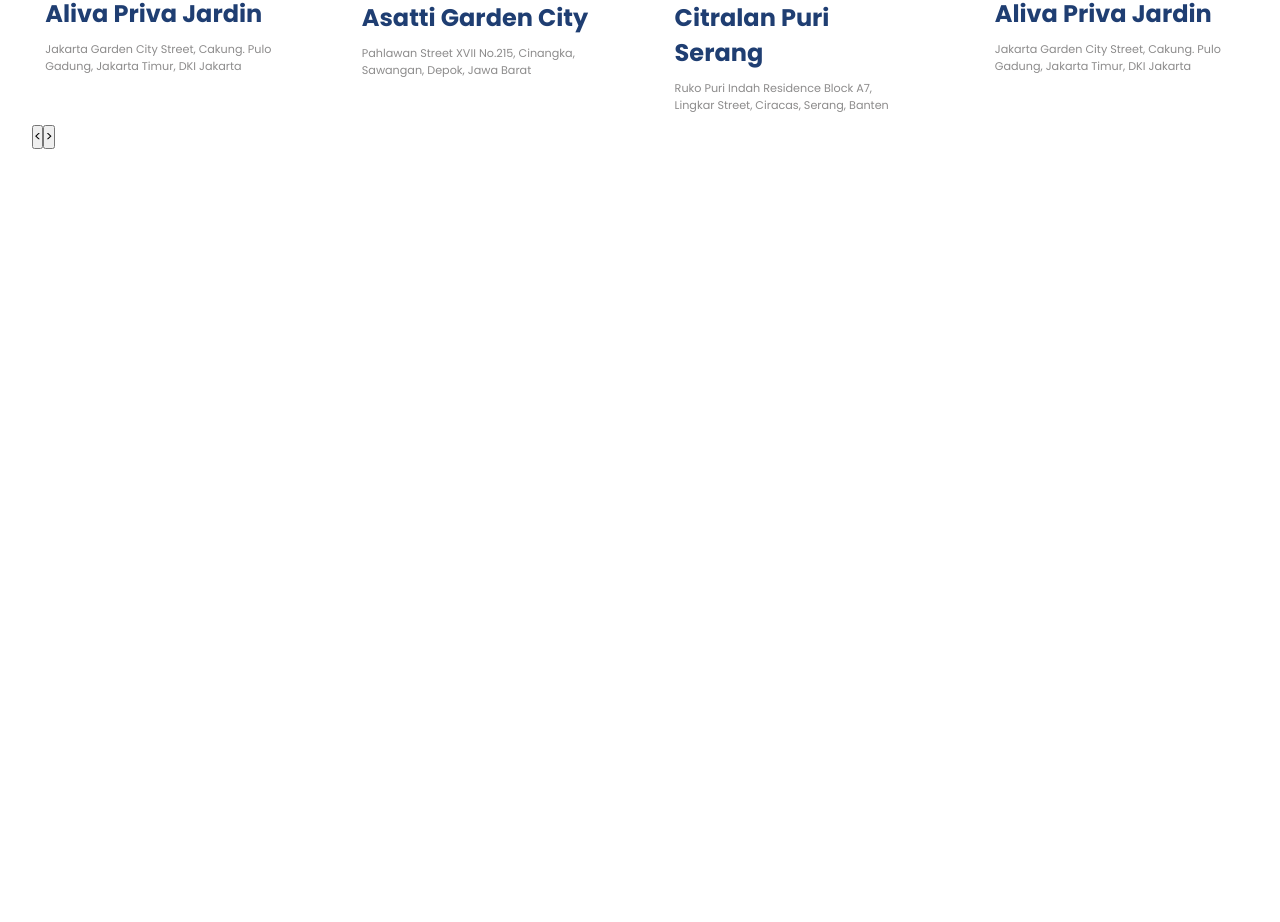
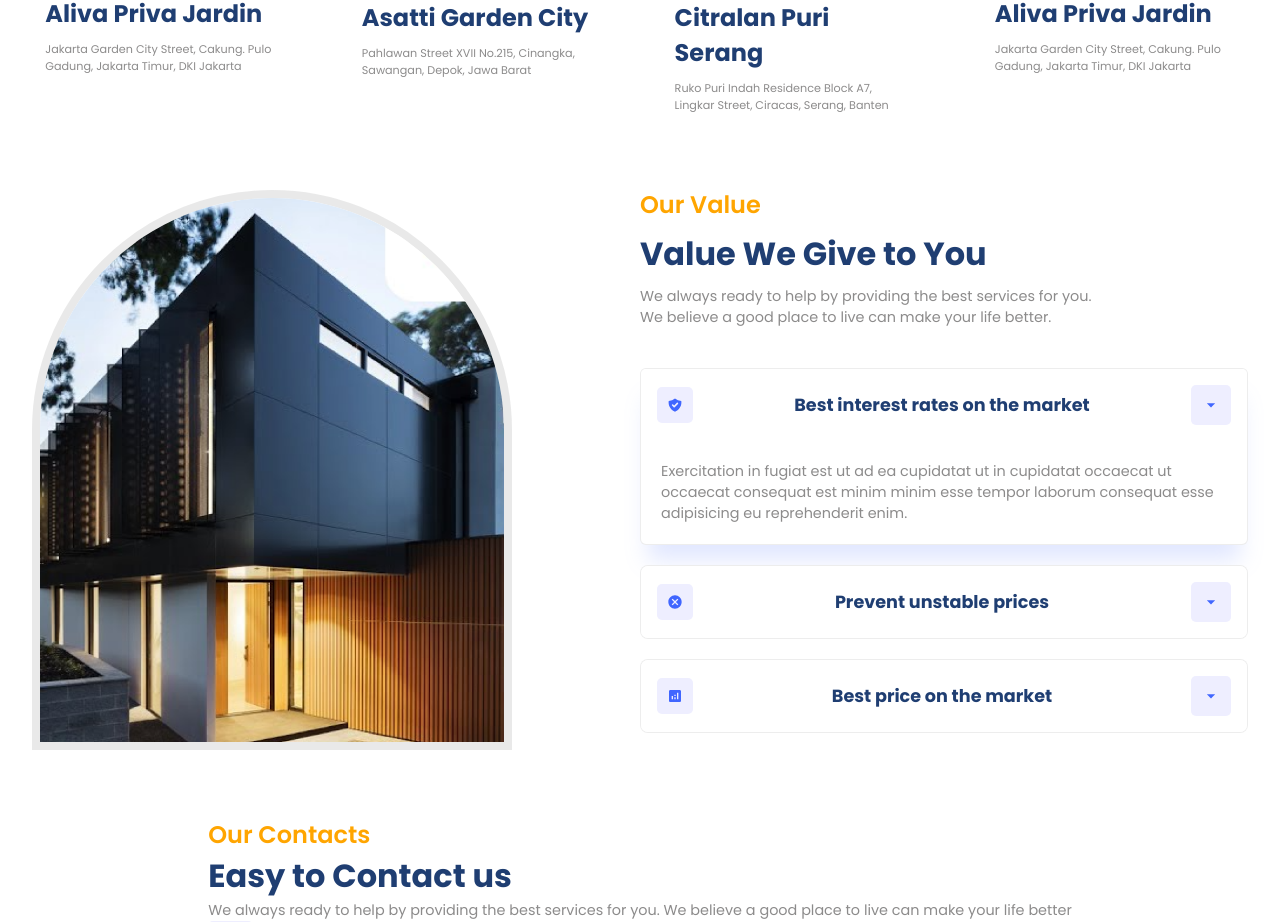
Before and after one commit to ValentineOO/real-estate-app, a React (Vite) app in the folder client/: page / in a window 1280 px wide. Shown: the part 1283-2205 px from the top of the page. Before the commit the page ends 1464 px from the top, so only its background shows below. Built offline with nearby package versions, Linux system fonts and the light colour scheme; a web font is replaced by a local one.

Commit message:
adding contacts

```diff
--- a/client/src/App.jsx
+++ b/client/src/App.jsx
@@ -3,6 +3,8 @@ import Hero from "./components/hero/Hero";
 import "./App.css";
 import Companies from "./components/Companies/Companies";
 import Residencies from "./components/Residencies/Residencies";
+import Value from "./components/Value/Value";
+import Contact from "./components/Contact/Contact";
 
 function App() {
   return (
@@ -15,6 +17,8 @@ function App() {
       </div>
       <Companies />
       <Residencies />
+      <Value />
+      <Contact/>
     </div>
   );
 }
--- /dev/null
+++ b/client/src/components/Contact/Contact.css
@@ -0,0 +1,15 @@
+.c-container{
+    justify-content: space-between;
+}
+
+.c-container>div{
+    flex: 1;
+}
+
+.c-right{
+    width: 100%;
+}
+
+.c-left{
+    gap: 0.5rem;
+}
--- /dev/null
+++ b/client/src/components/Contact/Contact.jsx
@@ -0,0 +1,40 @@
+import React from "react";
+import { MdCall } from "react-icons/md";
+import { BsFillChatDotsFill } from "react-icons/bs";
+import { HiChatBubbleBottomCenter } from "react-icons/hi";
+
+const Contact = () => {
+  return (
+    <section className="c-wrapper">
+      <div className="paddings innerWidth flexCenter c-container">
+        <div className="flexColStart c-left">
+          <span className="orangeText">Our Contacts</span>
+          <span className="primaryText">Easy to Contact us</span>
+          <span className="secondaryText">
+            {" "}
+            We always ready to help by providing the best services for you. We
+            believe a good place to live can make your life better{" "}
+          </span>
+          <div className="flexColStart contactModes">
+            <div className="flexColStart row">
+              <div className="flexColCenter mode">
+                <div className="flexStart">
+                  <div className="flexCenter icon">
+                    <MdCall size={25} />
+                  </div>
+                </div>
+              </div>
+            </div>
+          </div>
+        </div>
+        <div className="c-right">
+          <div className="image-container">
+            <img src="./contact.jpg" alt="" />
+          </div>
+        </div>
+      </div>
+    </section>
+  );
+};
+
+export default Contact;
--- a/client/src/components/Residencies/Residencies.css
+++ b/client/src/components/Residencies/Residencies.css
@@ -56,6 +56,31 @@
   overflow: visible;
 }
 
-.r-buttons{
+.r-buttons {
+  position: absolute;
+  gap: 1rem;
+  top: -4rem;
+  right: 0;
+}
 
+.r-buttons button {
+  font-size: 1.2rem;
+  padding: 0.2rem 0.8rem;
+  color: blue;
+  border: none;
+  border-radius: 5px;
+  -webkit-border-radius: 5px;
+  -moz-border-radius: 5px;
+  -ms-border-radius: 5px;
+  -o-border-radius: 5px;
+  background-color: white;
+  cursor: pointer;
 }
+
+.r-buttons > :nth-child(1) {
+  background-color: #eeeeff;
+}
+
+.r-buttons > :nth-child(2) {
+  box-shadow: 0px 0px 5px 1px rgba(0, 0, 0, 0.25);
+}
--- a/client/src/components/Residencies/Residencies.jsx
+++ b/client/src/components/Residencies/Residencies.jsx
@@ -41,7 +41,7 @@ export default Residencies;
 const SliderButtons = () => {
   const swiper = useSwiper();
   return (
-    <div className="r-buttons">
+    <div className="flexCenter r-buttons">
       <button onClick={() => swiper.slidePrev()}>&lt;</button>
       <button onClick={() => swiper.slideNext()}>&gt;</button>
     </div>
--- /dev/null
+++ b/client/src/components/Value/Value.css
@@ -0,0 +1,63 @@
+.v-container .image-container {
+  border: 8px solid rgb(232 232 232 / 93%);
+}
+
+.v-container > div {
+  flex: 1;
+}
+
+.v-right {
+  gap: 0.5rem;
+}
+
+.accordion {
+  margin-top: 2rem;
+  border: none;
+}
+
+.accordionItem {
+  background: white;
+  border: 0.8px solid rgba(128, 128, 128, 0.143);
+  border-radius: 8px;
+  -webkit-border-radius: 8px;
+  -moz-border-radius: 8px;
+  -ms-border-radius: 8px;
+  -o-border-radius: 8px;
+  overflow: hidden;
+  margin-bottom: 20px;
+}
+
+.accordionItem.expanded {
+  box-shadow: var(--shadow);
+  border-radius: 6px;
+  -webkit-border-radius: 6px;
+  -moz-border-radius: 6px;
+  -ms-border-radius: 6px;
+  -o-border-radius: 6px;
+}
+
+.accordionButton {
+  background: white;
+  padding: 1rem;
+  width: 100%;
+  justify-content: space-between;
+  cursor: pointer;
+}
+
+.icon {
+  padding: 10px;
+  background: #eeeeff;
+  border-radius: 5px;
+  -webkit-border-radius: 5px;
+  -moz-border-radius: 5px;
+  -ms-border-radius: 5px;
+  -o-border-radius: 5px;
+}
+
+.icon svg {
+  fill: var(--blue);
+}
+
+.accordionButton .primaryText {
+  font-size: 1.1rem;
+}
--- /dev/null
+++ b/client/src/components/Value/Value.jsx
@@ -0,0 +1,78 @@
+import React, { useState } from "react";
+import {
+  Accordion,
+  AccordionItem,
+  AccordionItemHeading,
+  AccordionItemButton,
+  AccordionItemPanel,
+  AccordionItemState,
+} from "react-accessible-accordion";
+import "react-accessible-accordion/dist/fancy-example.css";
+import { MdOutlineArrowDropDown } from "react-icons/md";
+import "./Value.css";
+import data from "../../utils/accordion";
+
+const Value = () => {
+  return (
+    <section className="v-wrapper">
+      <div className="paddings innerWidth flexCenter v-container">
+        <div className="v-left">
+          <div className="image-container">
+            <img src="./value.png" alt="" />
+          </div>
+        </div>
+
+        <div className="flexColStart v-right">
+          <span className="orangeText">Our Value</span>
+          <span className="primaryText">Value We Give to You</span>
+          <span className="secondaryText">
+            We always ready to help by providing the best services for you.
+            <br />
+            We believe a good place to live can make your life better.
+          </span>
+
+          <Accordion
+            className="accordion"
+            allowMultipleExpanded={false}
+            preExpanded={[0]}
+          >
+            {data.map((item, i) => {
+              const [className, setClassName] = useState(null);
+              return (
+                <AccordionItem
+                  className={`accordionItem ${className}`}
+                  key={i}
+                  uuid={i}
+                >
+                  <AccordionItemHeading>
+                    <AccordionItemButton className="flexCenter accordionButton">
+                      <AccordionItemState>
+                        {({ expanded }) =>
+                          expanded
+                            ? setClassName("expanded")
+                            : setClassName("collapsed")
+                        }
+                      </AccordionItemState>
+
+                      <div className="flexCenter icon">{item.icon}</div>
+                      <span className="primaryText">{item.heading}</span>
+                      <div className="flexCenter icon">
+                        <MdOutlineArrowDropDown size={20} />
+                      </div>
+                    </AccordionItemButton>
+                  </AccordionItemHeading>
+
+                  <AccordionItemPanel>
+                    <p className="secondaryText">{item.detail}</p>
+                  </AccordionItemPanel>
+                </AccordionItem>
+              );
+            })}
+          </Accordion>
+        </div>
+      </div>
+    </section>
+  );
+};
+
+export default Value;
```
